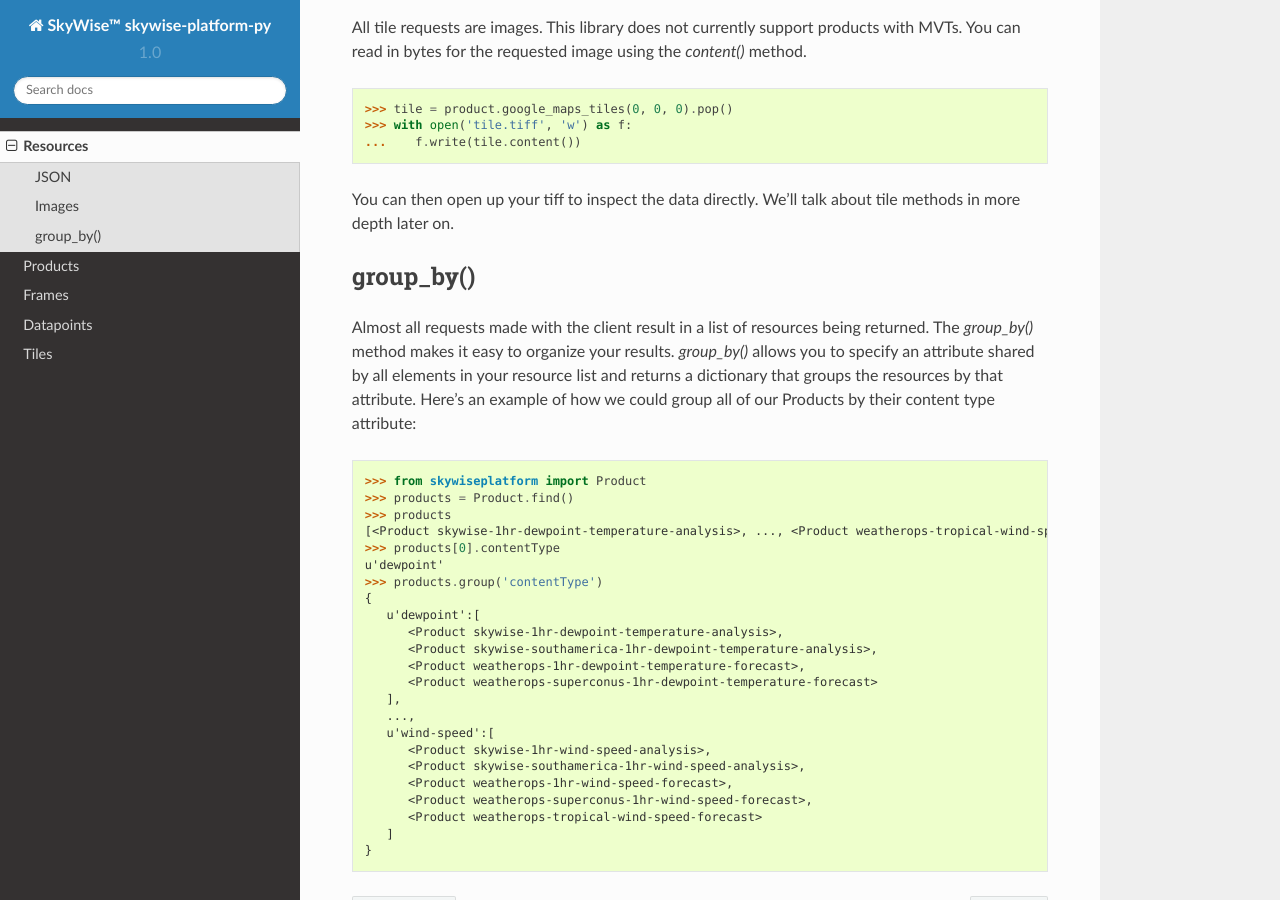
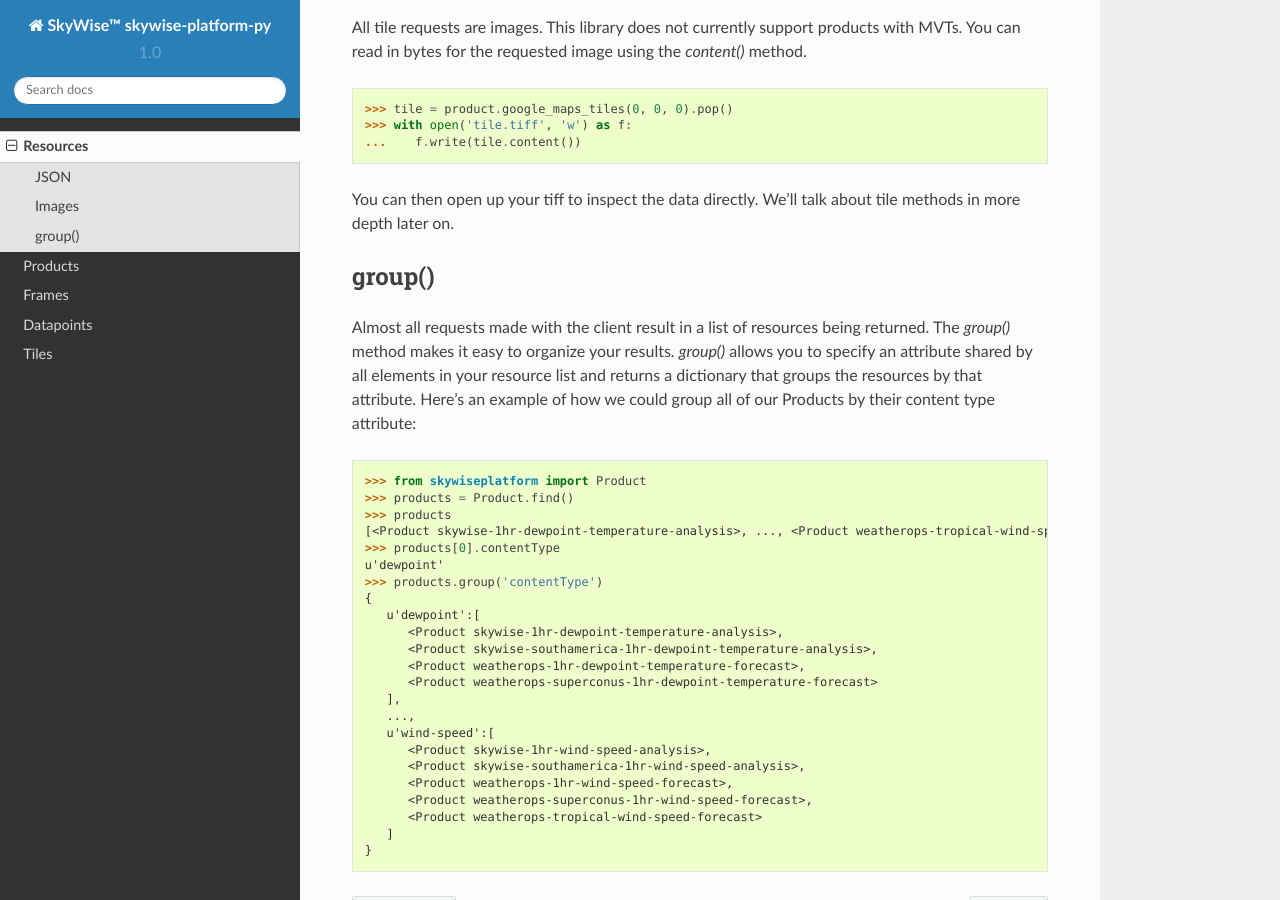
Before and after one commit to wdtinc/skywise-platform-py, a Sphinx documentation site: the page built from docs/source/resources.rst, in a window 1280 px wide and 900 px high, scrolled down 1501 px. Built offline with Sphinx 7.4.7 and the Read the Docs theme 2.0.0, drawn with Linux system fonts in a browser that asks for light colours.

```diff
--- a/docs/source/resources.rst
+++ b/docs/source/resources.rst
@@ -85,11 +85,11 @@ requested image using the `content()` method.
 
 You can then open up your tiff to inspect the data directly. We'll talk about tile methods in more depth later on.
 
-----------
-group_by()
-----------
-Almost all requests made with the client result in a list of resources being returned. The `group_by()` method makes it
-easy to organize your results. `group_by()` allows you to specify an attribute shared by all elements in your resource
+-------
+group()
+-------
+Almost all requests made with the client result in a list of resources being returned. The `group()` method makes it
+easy to organize your results. `group()` allows you to specify an attribute shared by all elements in your resource
 list and returns a dictionary that groups the resources by that attribute. Here's an example of how we could group all of
 our Products by their content type attribute:
 
```
